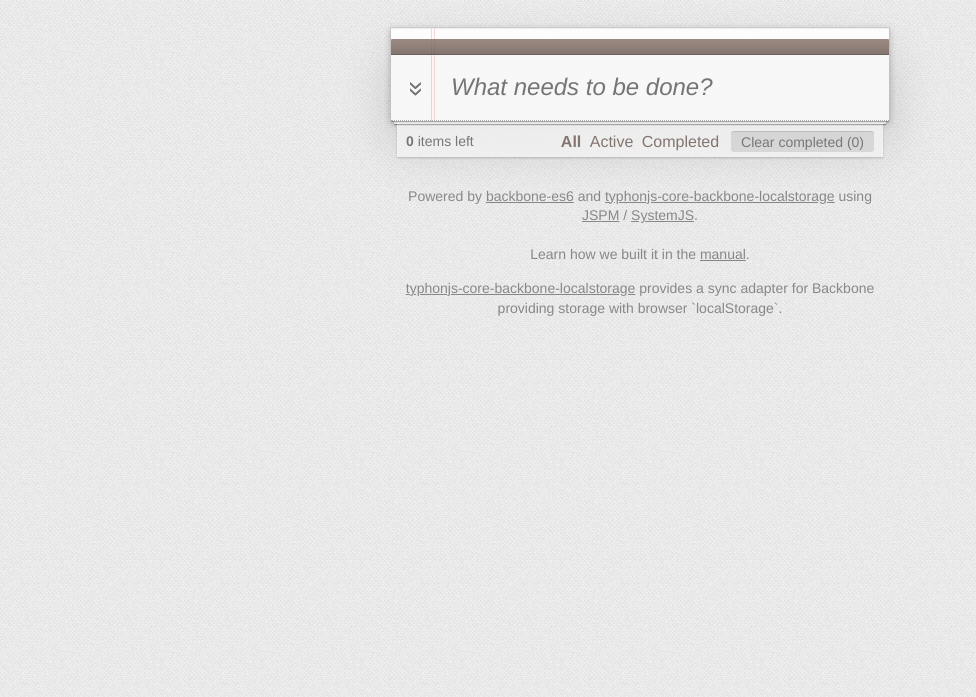
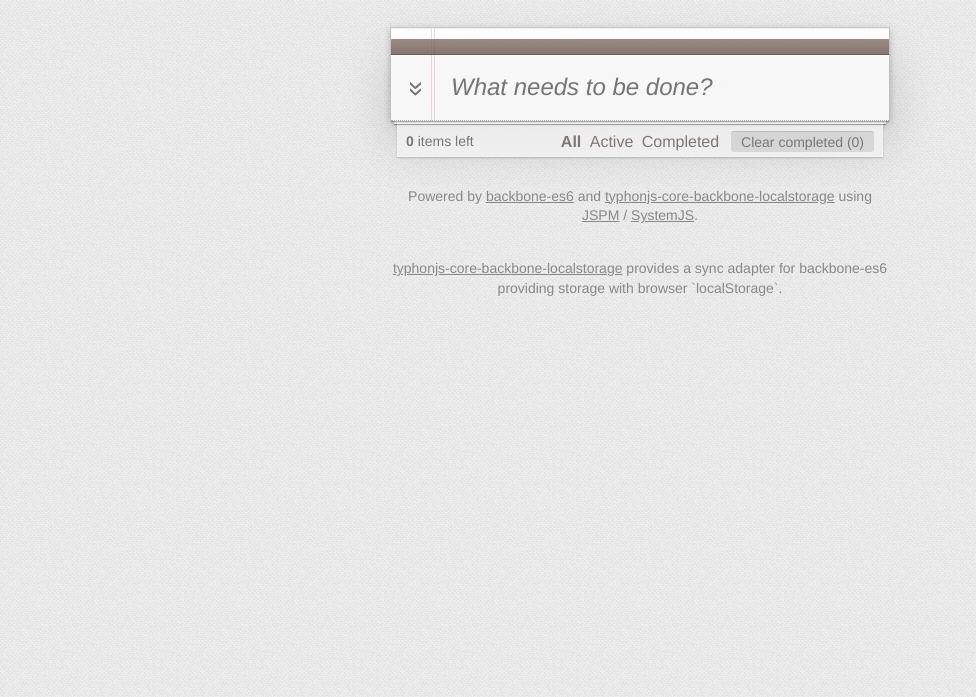
Before and after one commit to typhonjs-demos/backbone-es6-localstorage-todos, a website: page index.html in a window 1280 px wide. Shown: the part 103-800 px from the top of the page, without its empty margins (0-976 px from the left). Drawn offline with Linux system fonts and the light colour scheme.

Commit message:
Updated links

```diff
--- a/index.html
+++ b/index.html
@@ -65,10 +65,9 @@
 </div>
 
 <div id="credits">
-   Powered by <a href="https://github.com/typhonjs/backbone-es6" target="_blank">backbone-es6</a> and <a href="https://github.com/typhonjs/typhonjs-core-backbone-localstorage" target="_blank">typhonjs-core-backbone-localstorage</a> using <a href="http://jspm.io" target="_blank">JSPM</a> / <a href="https://github.com/systemjs/systemjs" target="_blank">SystemJS</a>.<br /><br />
-   Learn how we built it in the <a href="http://js.demos.typhonrt.org/backbone-es6-localstorage-todos/docs/manual/index.html" target="_blank">manual</a>.
+   Powered by <a href="https://github.com/typhonjs-backbone/backbone-es6" target="_blank">backbone-es6</a> and <a href="https://github.com/typhonjs-backbone/typhonjs-core-backbone-localstorage" target="_blank">typhonjs-core-backbone-localstorage</a> using <a href="http://jspm.io" target="_blank">JSPM</a> / <a href="https://github.com/systemjs/systemjs" target="_blank">SystemJS</a>.<br /><br />
    <p>
-   <a href="https://github.com/typhonjs/typhonjs-core-backbone-localstorage" target="_blank">typhonjs-core-backbone-localstorage</a> provides a sync adapter for Backbone providing storage with browser `localStorage`.
+   <a href="https://github.com/typhonjs-backbone/typhonjs-core-backbone-localstorage" target="_blank">typhonjs-core-backbone-localstorage</a> provides a sync adapter for backbone-es6 providing storage with browser `localStorage`.
 </div>
 
 <script src="dist/umd/backbone-es6-localstorage-todos.min.js"></script>
```
Also changed, not shown: indexSrc.html (+2 -3 lines).
